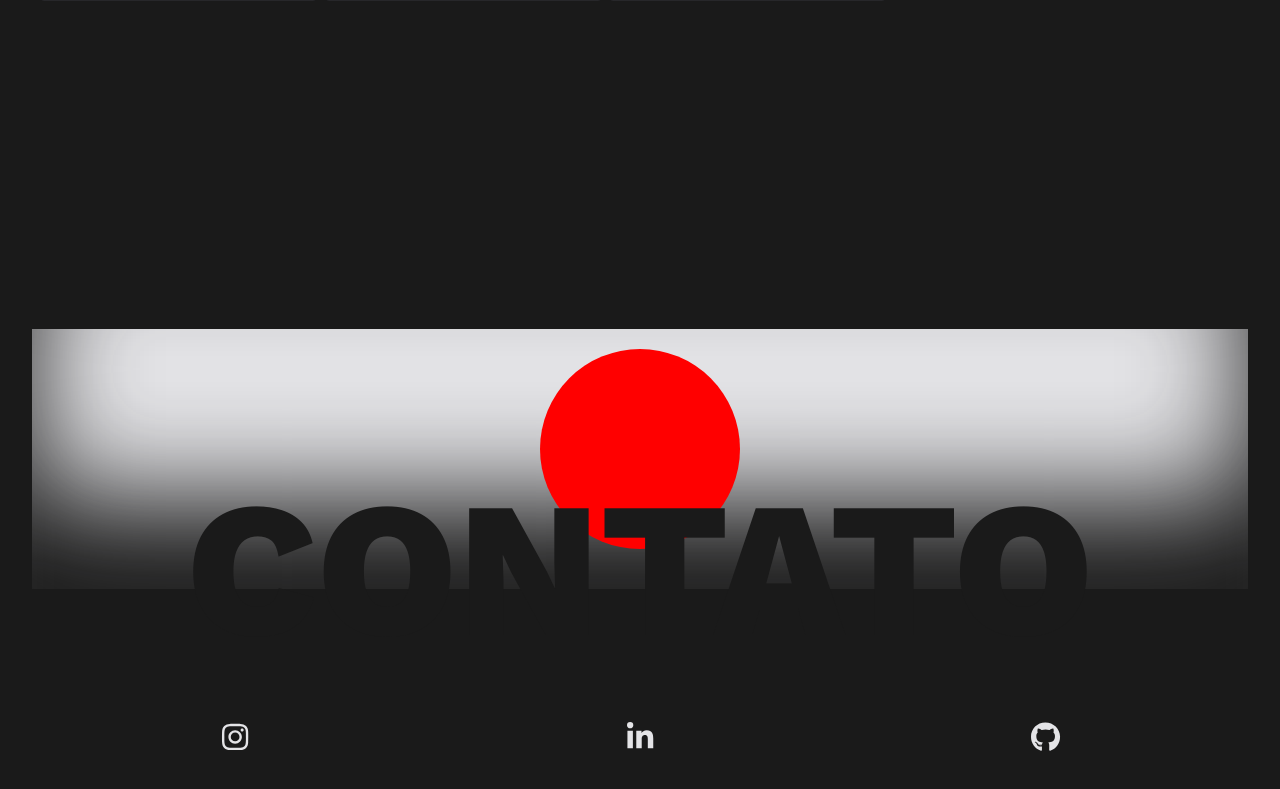
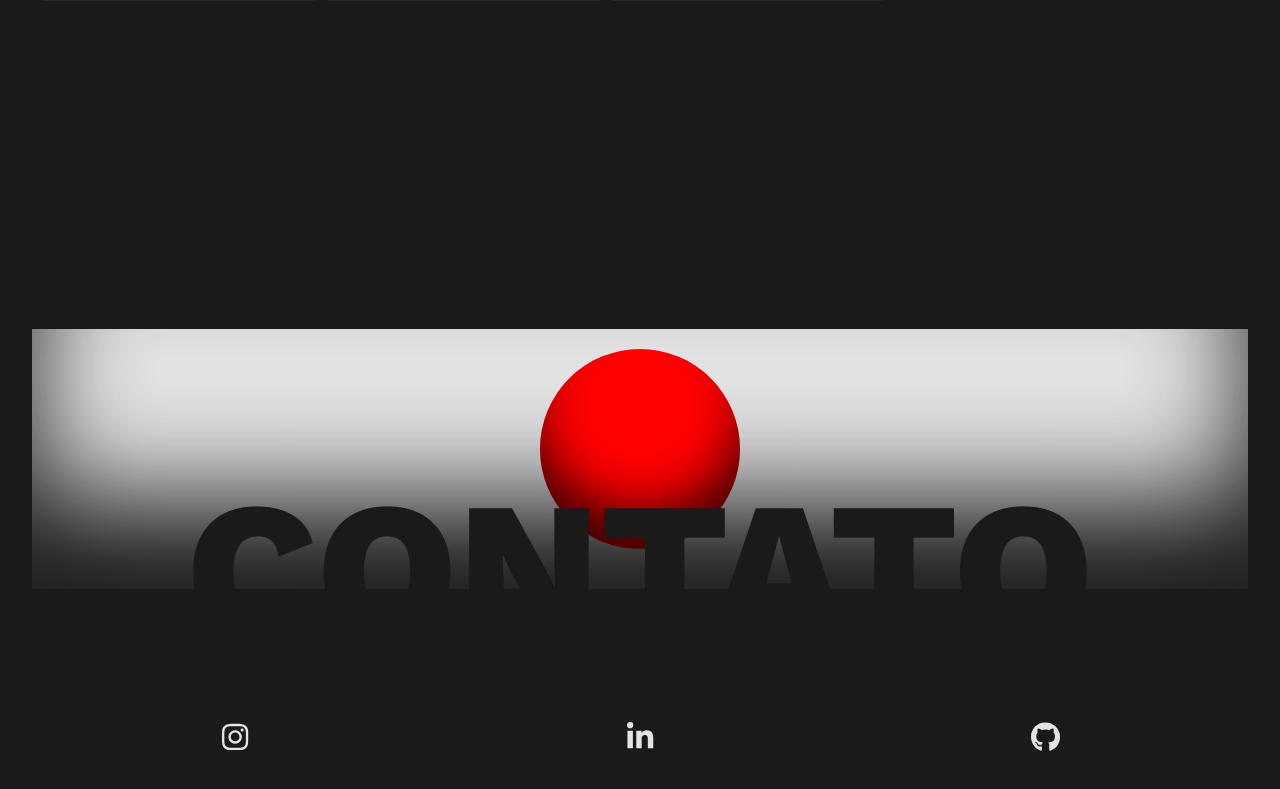
Before and after one commit to BrunoEijiMine/my-portfolio-react, a React (Create React App) app: page / in a window 1280 px wide. Shown: the part 2547-3336 px from the top of the page. Built offline with nearby package versions, Linux system fonts and the light colour scheme.

Commit message:
ajuste circle japan

```diff
--- a/src/components/Footer/footer.css
+++ b/src/components/Footer/footer.css
@@ -21,6 +21,14 @@
     width: 200px;
     height: 200px;
     border-radius: 50%;
+    -webkit-box-shadow: inset 0px -46px 52px -8px rgba(0,0,0,0.75);
+    -moz-box-shadow: inset 0px -46px 52px -8px rgba(0,0,0,0.75);
+    box-shadow: inset 0px -46px 52px -8px rgba(0,0,0,0.75);
+/*
+    -webkit-box-shadow: 0px 31px 52px -8px rgba(0,0,0,0.75);
+-moz-box-shadow: 0px 31px 52px -8px rgba(0,0,0,0.75);
+box-shadow: 0px 31px 52px -8px rgba(0,0,0,0.75); */
+
 }
 
 .container-title {
--- a/src/components/Footer/footer.js
+++ b/src/components/Footer/footer.js
@@ -13,17 +13,22 @@ function Footer() {
 
     return (
         <>
-            <div className="footer"
-                data-aos="zoom-in-up"
-                data-aos-easing="linear">
-                <div id="wrapper-circle"><span id="circle"></span></div>
+            <div className="footer" data-aos="fade">
+                <div id="wrapper-circle"
+                    data-aos="zoom-in-down"
+                    data-aos-easing="linear">
+                    <span id="circle"></span>
+                </div>
                 <div className="container-title">
-                    <p className="title-footer">CONTATO</p>
+                    <p className="title-footer"
+                        data-aos="zoom-in-up"
+                        data-aos-easing="linear">CONTATO</p>
                 </div>
             </div>
             <div className="container-footer">
                 <a href="https://www.instagram.com/brunoeiji1/"
                     target="_blank"
+                    data-aos="fade-up"
                     rel="noopener noreferrer"
                     title="Instagram"
                 >
@@ -31,6 +36,7 @@ function Footer() {
                 </a>
                 <a href="https://www.linkedin.com/in/bruno-eiji-1b47b1206/"
                     target="_blank"
+                    data-aos="fade-up"
                     rel="noopener noreferrer"
                     title="LinkedIn"
                 >
@@ -38,6 +44,7 @@ function Footer() {
                 </a>
                 <a href="https://github.com/BrunoEijiMine"
                     target="_blank"
+                    data-aos="fade-up"
                     rel="noopener noreferrer"
                     title="Github"
                 >
```
